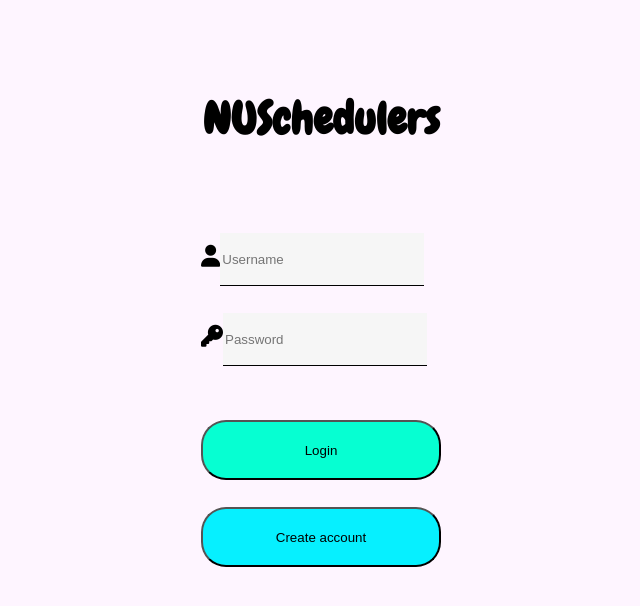
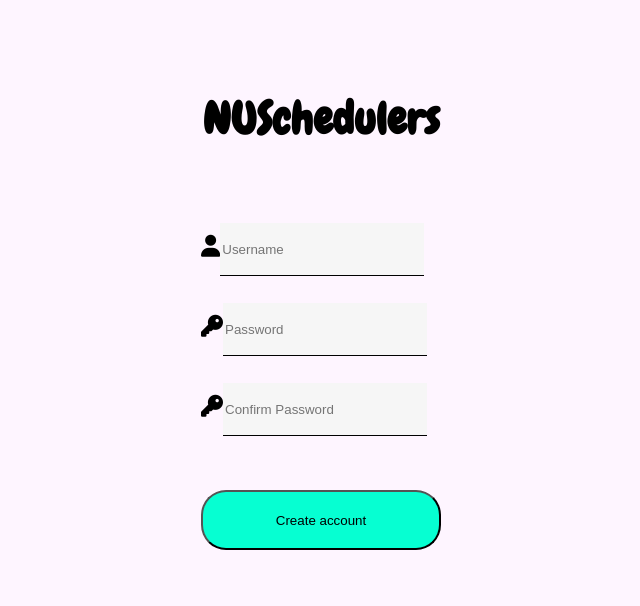
Before and after one commit to qinboan/NUSchedulers, a React (Create React App) app in the folder frontend/: page /create in a window 1280 px wide. Shown: the top 606 px of the page, without its empty margins (319-959 px from the left). Built offline with nearby package versions, Linux system fonts and the light colour scheme.

Commit message:
create account page

```diff
--- a/frontend/package.json
+++ b/frontend/package.json
@@ -8,7 +8,8 @@
     "@testing-library/user-event": "^13.5.0",
     "react": "^18.2.0",
     "react-dom": "^18.2.0",
-    "react-scripts": "5.0.1",
+    "react-router-dom": "^6.11.2",
+    "react-scripts": "^5.0.1",
     "web-vitals": "^2.1.4"
   },
   "scripts": {
--- a/frontend/src/App.js
+++ b/frontend/src/App.js
@@ -1,38 +1,17 @@
 import logo from './logo.svg';
 import './App.css';
+import { BrowserRouter as Router, Routes, Route } from "react-router-dom";
+import Login from "./pages/Login";
+import Create from './pages/Create';
 
 function App() {
   return (
-    <div>
-    <div className="NUSchedulers">
-      <h1>NUSchedulers</h1>
-    </div>
-
-    <div className="login">
-      <form>
-
-        <i className="fa-solid fa-user"></i>
-        <input type="username" name="" placeholder="Username"/>
-        <br/><br/>
-
-        <i className="fa-solid fa-key"></i>
-        <input type="password" name="" placeholder="Password"/>
-
-        <br/><br/><br/>
-
-        <input type="submit" value="Login"/>
-        <br/><br/>
-
-
-
-      </form>
-
-      <a href="create.html">
-        <button>Create account</button>
-      </a>
-
-    </div>
-  </div>
+    <Router>
+      <Routes>
+        <Route path = "/" element = { <Login /> } />
+        <Route path = "/create" element = { <Create /> } />
+      </Routes>
+    </Router>
   );
 }
 
--- /dev/null
+++ b/frontend/src/pages/Create.js
@@ -0,0 +1,34 @@
+import React from "react";
+
+function Create() {
+    return (
+        <div>
+            <div class="NUSchedulers">
+                <h1>NUSchedulers</h1>
+            </div>
+
+            <div class="login">
+                <form>
+
+                    <i class="fa-solid fa-user"></i>
+                    <input type="username" name="" placeholder="Username"/><br/><br/>
+
+                    <i class="fa-solid fa-key"></i>
+                    <input type="password" name="" placeholder="Password"/><br/><br/>
+
+                    <i class="fa-solid fa-key"></i>
+                    <input type="password" name="" placeholder="Confirm Password"/><br/><br/><br/>
+
+
+                </form>
+
+                <form action="">
+                    <input type="submit" value="Create account"/><br/><br/>
+                </form>
+
+            </div>
+        </div>
+    );
+}
+
+export default Create;
--- /dev/null
+++ b/frontend/src/pages/Login.js
@@ -0,0 +1,51 @@
+import React from "react";
+import { Navigate } from "react-router-dom";
+
+function Login() {
+    const [goCreateAccount, setGoCreateAccount] = React.useState(false);
+
+    if (goCreateAccount) {
+        return <Navigate to = "/create" />;
+    }
+
+    return (
+    <div>
+
+        <div className="NUSchedulers">
+            <h1>NUSchedulers</h1>
+        </div>
+
+        <div className="login">
+            <form>
+
+                <i className="fa-solid fa-user"></i>
+                <input type="username" name="" placeholder="Username"/>
+                <br/><br/>
+
+                <i className="fa-solid fa-key"></i>
+                 <input type="password" name="" placeholder="Password"/>
+
+                <br/><br/><br/>
+
+                <input type="submit" value="Login"/>
+                <br/><br/>
+
+
+
+            </form>
+
+
+            <button onClick={() => {
+                setGoCreateAccount(true);
+            }}
+            >
+                {" "}
+                Create account
+            </button>
+
+        </div>
+    </div>
+    );
+  }
+
+  export default Login;
```
Also changed, not shown: 1 other file (tests, documents, lock files or other folders).
